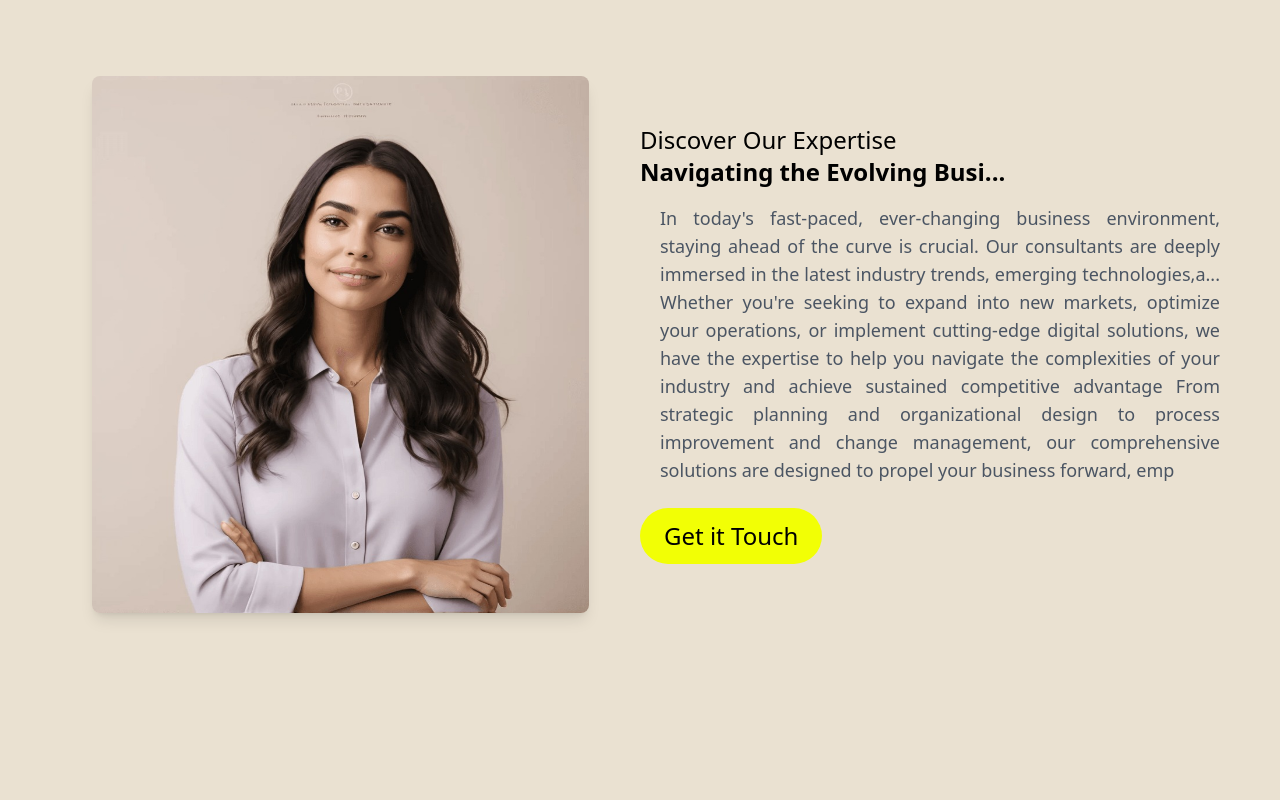
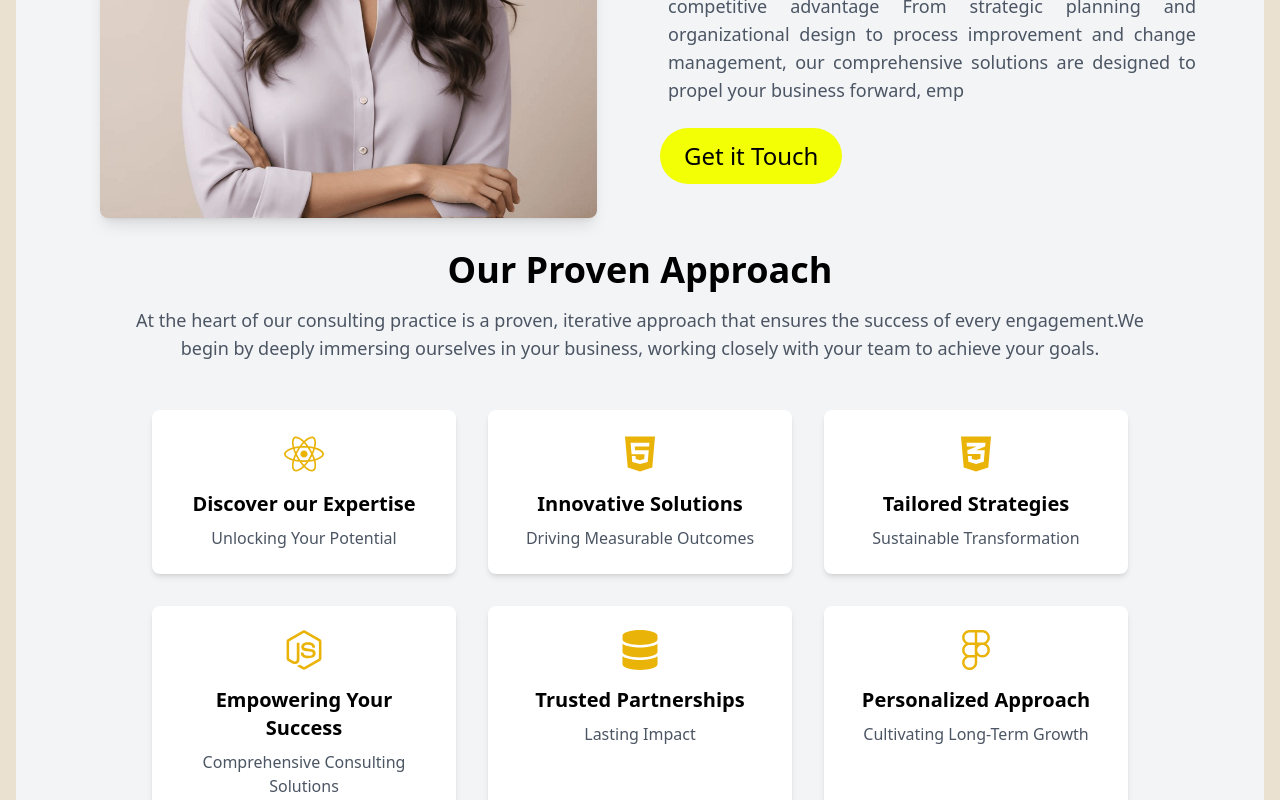
Before and after one commit to Ahmad-code077/Given-Consulting, a React (Vite) app: page /consultancy in a window 1280 px wide. Shown: the part 1820-2620 px from the top of the page. Built offline with nearby package versions, Linux system fonts and the light colour scheme; no server answers; a web font is replaced by a local one.

Commit message:
setting routing show page on top on every redirect and setting  responsive deisgn

```diff
--- a/src/App.jsx
+++ b/src/App.jsx
@@ -23,11 +23,12 @@ import ForgotPassword from "./pages/ForgotPassword";
 import ResetPassword from "./pages/ResetPassword";
 import ProtectedRoute from "./pages/ProtectedRoute";
 import ItServices from "./pages/ItServices";
-// import ServiceDetail from './pages/ServiceDetail';
+import ScrollToTop from "./ScrollToTop";
 
 const MainLayout = () => (
   <div className="px-4 lg:mx-auto lg:max-w-7xl">
     <Navbar />
+    <ScrollToTop /> {/* Scroll to top on route change */}
     <Outlet />
     <Footer />
   </div>
@@ -44,10 +45,24 @@ const router = createBrowserRouter([
       { path: "/human-resources", element: <HumanResources /> },
       { path: "/import-export", element: <ImprotExport /> },
       { path: "/recruitment-comp", element: <RecruitmentComp /> },
-      {path:'/it',element:<ItServices/>},
+      { path: "/it", element: <ItServices /> },
       { path: "/contact", element: <Contact /> },
-      { path: "/profile", element: <ProtectedRoute><MyProfile /></ProtectedRoute> },
-      { path: "/update-password", element: <ProtectedRoute><ChangePassword /></ProtectedRoute>},
+      {
+        path: "/profile",
+        element: (
+          <ProtectedRoute>
+            <MyProfile />
+          </ProtectedRoute>
+        ),
+      },
+      {
+        path: "/update-password",
+        element: (
+          <ProtectedRoute>
+            <ChangePassword />
+          </ProtectedRoute>
+        ),
+      },
     ],
   },
   {
@@ -65,13 +80,15 @@ const router = createBrowserRouter([
   { path: "/forgot-password", element: <ForgotPassword /> },
   { path: "/reset-password", element: <ResetPassword /> },
 ]);
+
 function App() {
   const dispatch = useDispatch();
   const { data: profile } = useMyProfileQuery();
+
   useEffect(() => {
     dispatch(setProfile(profile?.user));
-    // console.log("app user data---------",profile?.user)
   }, [profile, dispatch]);
+
   return <RouterProvider router={router} />;
 }
 
--- a/src/Redux/userRoutes/userApi.js
+++ b/src/Redux/userRoutes/userApi.js
@@ -46,6 +46,7 @@ export const apiSlice = createApi({
         method: "GET",
       }),
     }),
+
 
     logout: builder.mutation({
       query: () => ({
--- /dev/null
+++ b/src/ScrollToTop.jsx
@@ -0,0 +1,14 @@
+import { useEffect } from "react";
+import { useLocation } from "react-router-dom";
+
+const ScrollToTop = () => {
+  const { pathname } = useLocation();
+
+  useEffect(() => {
+    window.scrollTo(0, 0);
+  }, [pathname]);
+
+  return null;
+};
+
+export default ScrollToTop;
--- a/src/component/ConsultingCop/FirstCard.jsx
+++ b/src/component/ConsultingCop/FirstCard.jsx
@@ -4,7 +4,7 @@ import card2pic from '../../assets/consultingimages/card2pic.jpg';
 const FirstCard = () => {
   return (
     <div>
-      <div className="flex flex-wrap items-center justify-center h-screen px-6 my-4">
+      <div className="flex flex-wrap items-center justify-center h-auto px-6 my-4">
         {/* Left Side - Content */}
         <div className="w-full md:w-1/2 text-center md:text-left ">
           <h1 className="text-sm font-bold">Our Services</h1>
--- a/src/component/ConsultingCop/SecondCards.jsx
+++ b/src/component/ConsultingCop/SecondCards.jsx
@@ -1,13 +1,11 @@
 import React from "react";
-import card3pic from '../../assets/consultingimages/card3pic.jpg';
+import card3pic from "../../assets/consultingimages/card3pic.jpg";
 
 const SecondCards = () => {
-
   return (
     <>
-
       {/* 2 CARD SECTION*/}
-            <div className="flex flex-wrap items-center justify-center h-screen px-6 sm:text-1xl my-32 md:my-8">
+      <div className="flex flex-wrap items-center justify-center h-auto px-6 sm:text-1xl my-32 md:my-8 mb-12">
         {/* Left Side - Image */}
         <div className="w-full md:w-1/2 flex justify-center mb-6 md:mb-0">
           <img
@@ -19,12 +17,23 @@ const SecondCards = () => {
 
         {/* Right Side - Content */}
         <div className="w-full md:w-1/2 text-center md:text-left md:text-2xl">
-                    <h1>Discover Our Expertise</h1>
-                    <h1 className="text-4xl font-bold mb-4 md:text-2xl">Navigating the Evolving Busi...</h1>
-                    <p className="text-lg text-gray-600 mb-6 text-justify px-5">
-                        In today's fast-paced, ever-changing business environment, staying ahead of the curve is crucial. Our consultants are deeply immersed in the latest industry trends, emerging technologies,a... Whether you're seeking to expand into new markets, optimize your operations, or implement cutting-edge digital solutions, we have the expertise to help you navigate the complexities of your industry and achieve sustained competitive advantage From strategic planning and organizational design to process improvement and change management, our comprehensive solutions are designed to propel your business forward, emp
+          <h1 className="mx-5">Discover Our Expertise</h1>
+          <h1 className="text-4xl font-bold mb-4 sm:mx-5 md:text-2xl">
+            Navigating the Evolving Busi...
+          </h1>
+          <p className="text-lg text-gray-600 mb-6 text-justify px-7">
+            In today's fast-paced, ever-changing business environment, staying
+            ahead of the curve is crucial. Our consultants are deeply immersed
+            in the latest industry trends, emerging technologies,a... Whether
+            you're seeking to expand into new markets, optimize your operations,
+            or implement cutting-edge digital solutions, we have the expertise
+            to help you navigate the complexities of your industry and achieve
+            sustained competitive advantage From strategic planning and
+            organizational design to process improvement and change management,
+            our comprehensive solutions are designed to propel your business
+            forward, emp
           </p>
-                    <button className="px-6 py-3 bg-[#F2FF05] text-black rounded-full hover:bg-[#f1fa43] transition">
+          <button className="px-6 sm:mx-5 py-3 bg-[#F2FF05] text-black rounded-full hover:bg-[#f1fa43] transition">
             Get it Touch
           </button>
         </div>
--- a/src/component/ConsultingCop/ThirdCard.jsx
+++ b/src/component/ConsultingCop/ThirdCard.jsx
@@ -13,7 +13,7 @@ const ThirdCard = () => {
   ];
 
   return (
-    <div className="py-12">
+    <div className="py-0">
       {/* Heading Section */}
       <div className="text-center mb-12 px-2">
         <h1 className="text-4xl font-bold mb-4">Our Proven Approach</h1>
--- a/src/component/FooterComp/Footer.jsx
+++ b/src/component/FooterComp/Footer.jsx
@@ -13,8 +13,8 @@ const Footer = () => {
   ];
 
   const servicesDropdown = [
-    { id: 78, title: 'Travelling', link: '/service/1' },
-    { id: 79, title: 'Employement', link: '/service/2' },
+    { id: 78, title: 'Travelling', link: '/international' },
+    { id: 79, title: 'Employement', link: '/it' },
     { id: 80, title: 'IT Services', link: '/it' },
   ];
 
--- a/src/component/HomeComp/Gateway.jsx
+++ b/src/component/HomeComp/Gateway.jsx
@@ -1,5 +1,6 @@
 import { FilledButton } from '../ButtonComponents/BorderButton';
 import exploreImg from '../../assets/HomePageServices/Gateway.png';
+import { Link } from 'react-router-dom';
 
 const Gateway = () => (
   <section>
@@ -21,9 +22,9 @@ const Gateway = () => (
           services.
         </p>
 
-        <div className='w-max'>
+        <Link to="/international" className='w-max'>
           <FilledButton text={'Explore More '} />
-        </div>
+        </Link>
       </div>
       <div className='w-[70vw] lg:w-auto mx-auto'>
         <img src={exploreImg} alt='' className='w-full' />
--- a/src/component/HomeComp/Services.jsx
+++ b/src/component/HomeComp/Services.jsx
@@ -53,7 +53,7 @@ const Services = () => {
             <div
               key={item?.id}
               className='md:mb-12 cursor-pointer'
-              onClick={() => handleCardClick(item.link)}
+              // onClick={() => handleCardClick(item.link)}
             >
               <div>
                 <img src={item.image} alt='' className='w-full ' />
--- a/src/pages/Consulting.jsx
+++ b/src/pages/Consulting.jsx
@@ -1,20 +1,22 @@
-import React from 'react'
-import Hero from '../component/ConsultingComp/Hero';
-import FirstCard from '../component/ConsultingCop/FirstCard'
-import SecondCards from '../component/ConsultingCop/SecondCards';
-import ThirdCard from '../component/ConsultingCop/ThirdCard';
-import FourCard from '../component/ConsultingCop/FourCard';
+import React from "react";
+import Hero from "../component/ConsultingComp/Hero";
+import FirstCard from "../component/ConsultingCop/FirstCard";
+import SecondCards from "../component/ConsultingCop/SecondCards";
+import ThirdCard from "../component/ConsultingCop/ThirdCard";
+import FourCard from "../component/ConsultingCop/FourCard";
 
 const Consulting = () => {
   return (
-    <div>
-     <Hero/>
-     <FirstCard/>
-     <SecondCards/>
-     <ThirdCard/>
-     <FourCard/>
+    <div className="bg-gray-100">
+      <Hero />
+      <FirstCard />
+      <div className="container mx-auto px-4">
+        <SecondCards />
+        <ThirdCard />
+      </div>
+      <FourCard />
     </div>
-  )
-}
+  );
+};
 
 export default Consulting;
```
Also changed, not shown: src/component/ConsultingCop/FourCard.jsx (+28 -18 lines). Lines whose indentation alone changed are shown as unchanged.
